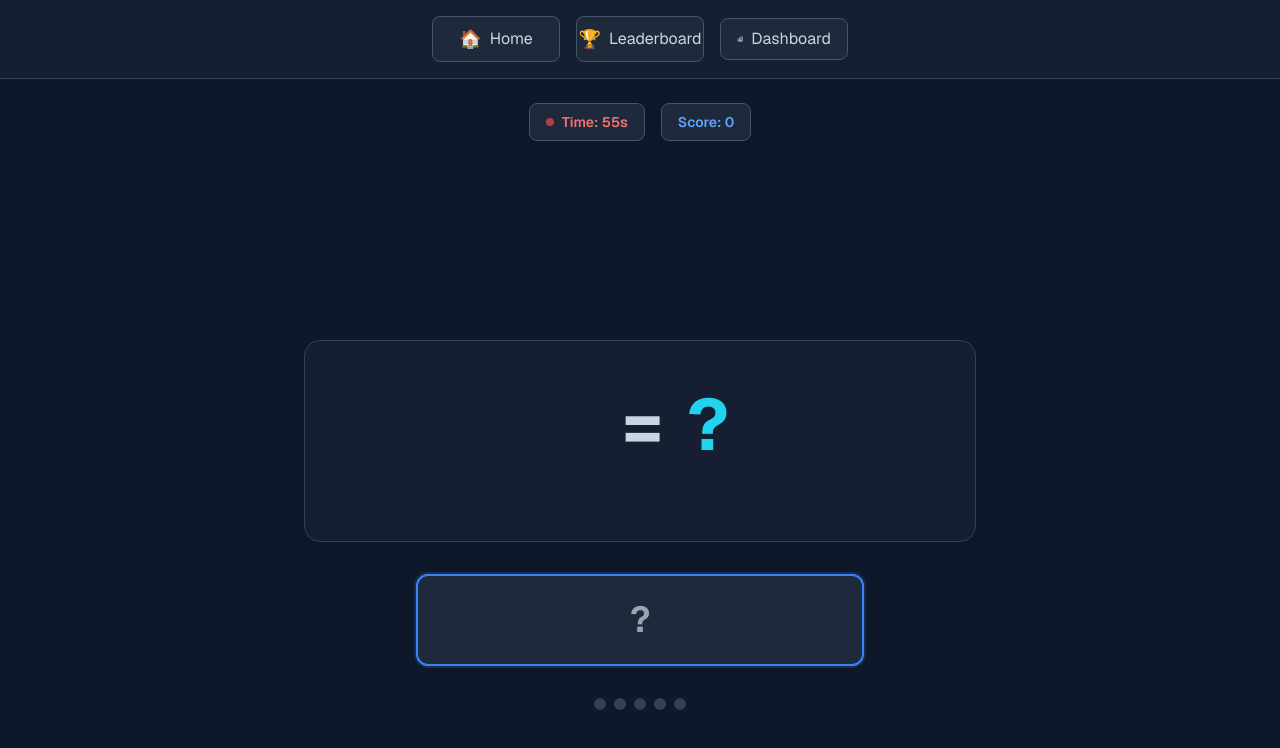
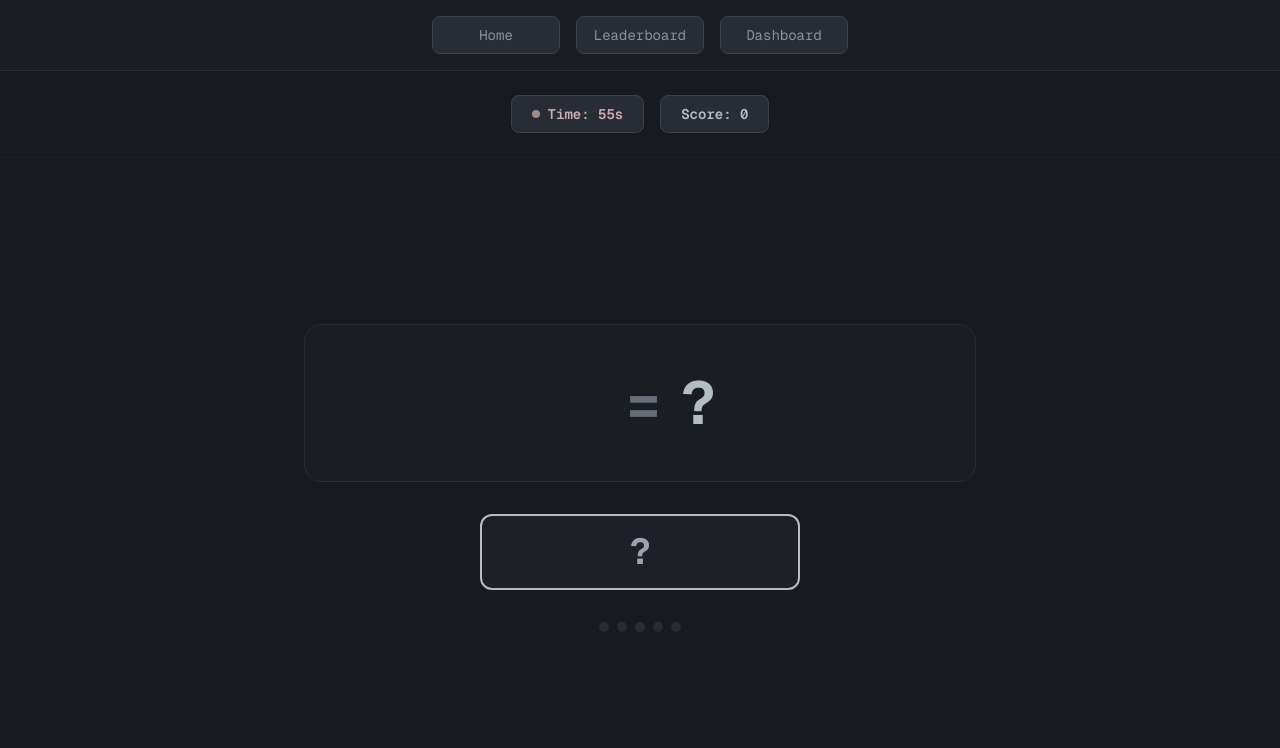
Before and after one commit to extouchtriangle/extouchmac, a Next.js app: page /game in a window 1280 px wide. Shown: the top 748 px of the page. Built offline with nearby package versions, Linux system fonts and the light colour scheme.

Commit message:
no brackets please

```diff
--- a/pages/game.tsx
+++ b/pages/game.tsx
@@ -1,11 +1,13 @@
 import { useState, useEffect, useRef } from "react";
 import { useRouter } from "next/router";
-import { Geist, Geist_Mono } from "next/font/google";
+// Import Geist Mono explicitly from Next.js font package
+import { Geist_Mono } from "next/font/google";
 import { createClient } from "@supabase/supabase-js";
 import { Range, OperationConfig, GameConfig, SpeechRecognition } from "../types";
 
-const geist = Geist({ subsets: ["latin"] });
-const geistMono = Geist_Mono({ subsets: ["latin"] });
+const geist = Geist_Mono({
+  subsets: ['latin'],
+});
 
 const createSupabaseClient = () => {
   const supabaseUrl = process.env.NEXT_PUBLIC_SUPABASE_URL;
@@ -128,33 +130,18 @@ export default function Game() {
       recognition.onresult = (event: any) => {
         for (let i = event.resultIndex; i < event.results.length; i++) {
           const result = event.results[i];
-          const transcript = result[0].transcript.trim();
+          const transcript = result.transcript.trim();
 
           const spokenNumber = parseSpokenNumber(transcript, !result.isFinal);
 
           if (result.isFinal) {
             setLastVoiceResult(transcript);
-
-            console.log('Voice recognition result (FINAL):', {
-              transcript,
-              spokenNumber,
-              currentAnswer: currentProblemRef.current?.answer,
-              gameActive: gameActiveRef.current,
-              voiceEnabled
-            });
           } else {
             setLastVoiceResult(transcript + '...');
-
-            console.log('Voice recognition result (INTERIM):', {
-              transcript,
-              spokenNumber,
-              currentAnswer: currentProblemRef.current?.answer
-            });
           }
 
           if (spokenNumber !== null && currentProblemRef.current && gameActiveRef.current) {
             if (spokenNumber === currentProblemRef.current.answer) {
-              console.log('Correct answer detected via voice!', result.isFinal ? '(FINAL)' : '(INTERIM)');
               setScore(scoreRef.current + 1);
               setCorrectAnswers(correctAnswersRef.current + 1);
               setTotalProblems(totalProblemsRef.current + 1);
@@ -269,47 +256,23 @@ export default function Game() {
     let lhs, rhs, answer, symbol;
 
     if (opName === "addition") {
-      lhs = randomInRange(
-        config.addition.range1.min,
-        config.addition.range1.max
-      );
-      rhs = randomInRange(
-        config.addition.range2!.min,
-        config.addition.range2!.max
-      );
+      lhs = randomInRange(config.addition.range1.min, config.addition.range1.max);
+      rhs = randomInRange(config.addition.range2!.min, config.addition.range2!.max);
       answer = lhs + rhs;
       symbol = "+";
     } else if (opName === "subtraction") {
-      rhs = randomInRange(
-        config.subtraction.range1.min,
-        config.subtraction.range1.max
-      );
-      answer = randomInRange(
-        config.subtraction.range2.min,
-        config.subtraction.range2.max
-      );
+      rhs = randomInRange(config.subtraction.range1.min, config.subtraction.range1.max);
+      answer = randomInRange(config.subtraction.range2.min, config.subtraction.range2.max);
       lhs = rhs + answer;
       symbol = "−";
     } else if (opName === "multiplication") {
-      lhs = randomInRange(
-        config.multiplication.range1.min,
-        config.multiplication.range1.max
-      );
-      rhs = randomInRange(
-        config.multiplication.range2!.min,
-        config.multiplication.range2!.max
-      );
+      lhs = randomInRange(config.multiplication.range1.min, config.multiplication.range1.max);
+      rhs = randomInRange(config.multiplication.range2!.min, config.multiplication.range2!.max);
       answer = lhs * rhs;
       symbol = "×";
     } else if (opName === "division") {
-      rhs = randomInRange(
-        config.division.range1.min,
-        config.division.range1.max
-      );
-      answer = randomInRange(
-        config.division.range2!.min,
-        config.division.range2!.max
-      );
+      rhs = randomInRange(config.division.range1.min, config.division.range1.max);
+      answer = randomInRange(config.division.range2!.min, config.division.range2!.max);
       lhs = rhs * answer;
       symbol = "÷";
     }
@@ -324,21 +287,6 @@ export default function Game() {
     setTimeLeft(duration);
     setCurrentProblem(generateProblem(config));
     setUserAnswer("");
-  };
-
-  const toggleVoiceRecognition = () => {
-    if (!recognitionRef.current) return;
-
-    if (voiceEnabled) {
-      recognitionRef.current.stop();
-      setVoiceEnabled(false);
-      setIsListening(false);
-    } else {
-      setVoiceEnabled(true);
-      if (gameActive) {
-        recognitionRef.current.start();
-      }
-    }
   };
 
   const handleSubmit = (e: React.FormEvent) => {
@@ -373,12 +321,8 @@ export default function Game() {
       setVoiceEnabled(false);
       setIsListening(false);
       (async () => {
-        console.log("Saving score to Supabase");
         const supabase = createSupabaseClient();
-        const {
-          data: { user },
-        } = await supabase.auth.getUser();
-        console.log("user", user?.user_metadata?.avatar_url, score);
+        const { data: { user } } = await supabase.auth.getUser();
         if (user) {
           await supabase.from("scores").insert([
             {
@@ -407,65 +351,55 @@ export default function Game() {
 
   if (!gameConfig) {
     return (
-      <div className="min-h-screen bg-gray-50 flex items-center justify-center">
-        Loading...
+      <div className={`min-h-screen bg-[#171a1e] flex items-center justify-center ${geist.className} antialiased`}>
+        <div className="animate-spin rounded-full h-16 w-16 border-b-2 border-[#b4bcc4]"></div>
       </div>
     );
   }
 
   return (
-    <div className={`min-h-screen bg-slate-900 text-white ${geist.className}`}>
+    <div className={`min-h-screen bg-[#171a1e] text-[#e0dcd4] ${geist.className} antialiased`}>
       {/* Header */}
-      <div className="bg-slate-800/50 backdrop-blur-sm border-b border-slate-700">
+      <div className="bg-[#1f2228]/50 backdrop-blur-sm border-b border-[#282c34]">
         <div className="container mx-auto px-6 py-4">
           <div className="flex justify-between items-center w-full">
-            {/* Left: Empty space */}
             <div></div>
-
-            {/* Middle: Navigation Links */}
             <div className="flex items-center space-x-4">
               <button
                 onClick={() => router.push("/")}
-                className="w-32 px-4 py-2 bg-slate-800 hover:bg-slate-700 text-slate-300 hover:text-white rounded-lg transition-all duration-200 flex items-center justify-center space-x-2 border border-slate-600 hover:border-slate-500"
+                className="w-32 px-4 py-2 bg-[#282c34] hover:bg-[#3d424a] text-[#8b919a] hover:text-[#e0dcd4] rounded-lg transition-colors text-sm flex items-center justify-center space-x-2 border border-[#3d424a] hover:border-[#515761]"
               >
-                <span className="text-lg">🏠</span>
                 <span>Home</span>
               </button>
               <button
                 onClick={() => router.push("/leaderboard")}
-                className="w-32 px-4 py-2 bg-slate-800 hover:bg-slate-700 text-slate-300 hover:text-white rounded-lg transition-all duration-200 flex items-center justify-center space-x-2 border border-slate-600 hover:border-slate-500"
+                className="w-32 px-4 py-2 bg-[#282c34] hover:bg-[#3d424a] text-[#8b919a] hover:text-[#e0dcd4] rounded-lg transition-colors text-sm flex items-center justify-center space-x-2 border border-[#3d424a] hover:border-[#515761]"
               >
-                <span className="text-lg">🏆</span>
                 <span>Leaderboard</span>
               </button>
               <button
                 onClick={() => router.push("/dashboard")}
-                className="w-32 px-4 py-2 bg-slate-800 hover:bg-slate-700 text-slate-300 hover:text-white rounded-lg transition-all duration-200 flex items-center justify-center space-x-2 border border-slate-600 hover:border-slate-500"
+                className="w-32 px-4 py-2 bg-[#282c34] hover:bg-[#3d424a] text-[#8b919a] hover:text-[#e0dcd4] rounded-lg transition-colors text-sm flex items-center justify-center space-x-2 border border-[#3d424a] hover:border-[#515761]"
               >
-                <svg className="w-5 h-5" fill="none" stroke="currentColor" viewBox="0 0 24 24">
-                  <path strokeLinecap="round" strokeLinejoin="round" strokeWidth={2} d="M9 19v-6a2 2 0 00-2-2H5a2 2 0 00-2 2v6a2 2 0 002 2h2a2 2 0 002-2zm0 0V9a2 2 0 012-2h2a2 2 0 012 2v10m-6 0a2 2 0 002 2h2a2 2 0 002-2m0 0V5a2 2 0 012-2h2a2 2 0 012 2v14a2 2 0 01-2 2h-2a2 2 0 01-2-2z" />
-                </svg>
                 <span>Dashboard</span>
               </button>
             </div>
-
-            {/* Right: Empty space */}
             <div></div>
           </div>
         </div>
       </div>
 
-      {/* Game Stats - separate section below header */}
+      {/* Game Stats */}
       {gameActive && (
-        <div className="border-slate-700">
+        <div className="border-b border-[#282c34]/30">
           <div className="container mx-auto px-6 py-6">
             <div className="flex justify-center items-center space-x-4">
-              <div className="flex items-center space-x-2 bg-slate-800 hover:bg-slate-700 rounded-lg px-4 py-2 border border-slate-600 transition-colors">
-                <div className="w-2 h-2 bg-red-500 rounded-full animate-pulse"></div>
-                <span className="text-sm font-semibold text-red-400">Time: {timeLeft}s</span>
+              <div className="flex items-center space-x-2 bg-[#282c34] rounded-lg px-5 py-2 border border-[#3d424a]">
+                <div className="w-2 h-2 bg-[#cdacac] rounded-full animate-pulse"></div>
+                <span className="text-sm font-semibold text-[#cdacac]">Time: {timeLeft}s</span>
               </div>
-              <div className="flex items-center space-x-2 bg-slate-800 hover:bg-slate-700 rounded-lg px-4 py-2 border border-slate-600 transition-colors">
-                <span className="text-sm font-semibold text-blue-400">Score: {score}</span>
+              <div className="flex items-center space-x-2 bg-[#282c34] rounded-lg px-5 py-2 border border-[#3d424a]">
+                <span className="text-sm font-semibold text-[#b4bcc4]">Score: {score}</span>
               </div>
             </div>
           </div>
@@ -473,82 +407,45 @@ export default function Game() {
       )}
 
       {/* Main game area */}
-      <div className="container mx-auto px-6 py-8 min-h-[calc(100vh-80px)] flex items-center justify-center">
+      <div className="container mx-auto px-6 py-8 min-h-[calc(100vh-160px)] flex items-center justify-center">
         <div className="max-w-2xl w-full">
-          {/* Voice controls */}
-          {/* <div className="mb-8 animate-slide-in-down">
-            <div className="flex items-center justify-center space-x-4">
-              <button
-                onClick={toggleVoiceRecognition}
-                className={`px-6 py-3 rounded-xl font-medium transition-all duration-200 flex items-center space-x-2 animate-zoom-in hover-bounce ${
-                  voiceEnabled
-                    ? isListening
-                      ? 'bg-red-500 hover:bg-red-600 text-white animate-pulse-glow'
-                      : 'bg-green-500 hover:bg-green-600 text-white'
-                    : 'bg-slate-700 hover:bg-slate-600 text-slate-300'
-                }`}
-                style={{ animationDelay: "0.2s" }}
-              >
-                <span className="text-lg animate-pulse">
-                  {voiceEnabled ? (isListening ? '🎤' : '🔇') : '🎤'}
-                </span>
-                <span>{voiceEnabled ? (isListening ? 'Listening...' : 'Voice On') : 'Voice Off'}</span>
-              </button>
-
-              {lastVoiceResult && (
-                <div className="bg-slate-800 rounded-lg px-4 py-2 text-sm text-slate-300 animate-bounce-in animate-shake">
-                  Heard: "{lastVoiceResult}"
-                </div>
-              )}
-            </div>
-
-            <p className="text-center text-slate-400 text-sm mt-2 animate-fade-in" style={{ animationDelay: "0.4s" }}>
-              {voiceEnabled
-                ? "Speak the answer to automatically advance!"
-                : "Click the microphone to enable voice recognition"
-              }
-            </p>
-          </div> */}
-
-          {/* Game content */}
           {gameActive && currentProblem ? (
             <div className="text-center">
               {/* Problem display */}
-              <div className="bg-slate-800/50 backdrop-blur-sm rounded-2xl p-12 mb-8 border border-slate-700">
-                <div className="text-6xl md:text-7xl font-bold mb-8">
-                  <span className="text-blue-400">{currentProblem.lhs}</span>
-                  <span className="mx-6 text-slate-300">{currentProblem.operation}</span>
-                  <span className="text-purple-400">{currentProblem.rhs}</span>
-                  <span className="mx-6 text-slate-300">=</span>
-                  <span className="text-cyan-400">?</span>
+              <div className="bg-[#1f2228]/50 backdrop-blur-sm rounded-2xl p-12 mb-8 border border-[#282c34]">
+                <div className="text-5xl md:text-6xl font-bold tracking-tight">
+                  <span className="text-[#e0dcd4]">{currentProblem.lhs}</span>
+                  <span className="mx-5 text-[#676d77]">{currentProblem.operation}</span>
+                  <span className="text-[#e0dcd4]">{currentProblem.rhs}</span>
+                  <span className="mx-5 text-[#676d77]">=</span>
+                  <span className="text-[#b4bcc4]">?</span>
                 </div>
               </div>
 
               {/* Answer input */}
               <form onSubmit={handleSubmit} className="mb-8">
-                <div className="relative max-w-md mx-auto">
+                <div className="relative max-w-xs mx-auto">
                   <input
                     type="text"
                     inputMode="numeric"
                     pattern="[0-9]*"
                     value={userAnswer}
                     onChange={handleAnswerChange}
-                    className={`w-full text-center text-4xl font-bold py-6 px-8 bg-slate-800 border-2 border-slate-600 rounded-xl focus:outline-none focus:border-blue-500 focus:ring-2 focus:ring-blue-500/20 transition-all duration-200 ${geistMono.className}`}
+                    className="w-full text-center text-4xl font-bold py-4 px-6 bg-[#1f2228]/80 border-2 border-[#3d424a] text-[#e0dcd4] rounded-xl focus:outline-none focus:border-[#b4bcc4] transition-all"
                     autoFocus
                     placeholder="?"
                   />
                 </div>
               </form>
 
-              {/* Progress indicator */}
-              <div className="flex justify-center space-x-2 animate-slide-in-up" style={{ animationDelay: "1.6s" }}>
+              {/* Progress indicator dots */}
+              <div className="flex justify-center space-x-2">
                 {[...Array(5)].map((_, i) => (
                   <div
                     key={i}
-                    className={`w-3 h-3 rounded-full transition-all duration-300 ${
-                      i < Math.min(score, 5) ? 'bg-green-500 animate-pulse-glow' : 'bg-slate-700'
+                    className={`w-2.5 h-2.5 rounded-full transition-all ${
+                      i < Math.min(score, 5) ? 'bg-[#b4bcc4]' : 'bg-[#282c34]'
                     }`}
-                    style={{ animationDelay: `${1.8 + i * 0.1}s` }}
                   />
                 ))}
               </div>
@@ -556,25 +453,23 @@ export default function Game() {
           ) : (
             /* Game over screen */
             <div className="text-center">
-              <div className="bg-slate-800/50 backdrop-blur-sm rounded-2xl p-12 border border-slate-700 animate-bounce-in">
-                <div className="text-6xl mb-6 animate-float-up">🎉</div>
-                <h2 className="text-4xl font-bold mb-6 bg-gradient-to-r from-blue-400 to-purple-400 bg-clip-text text-transparent animate-slide-in-up" style={{ animationDelay: "0.2s" }}>
+              <div className="bg-[#1f2228]/50 backdrop-blur-sm rounded-2xl p-12 border border-[#282c34]">
+                <div className="text-5xl mb-4">🎉</div>
+                <h2 className="text-3xl font-bold mb-4 text-[#e0dcd4]">
                   Game Over!
                 </h2>
-                <div className="text-6xl font-bold text-cyan-400 mb-8 animate-zoom-in animate-pulse-glow" style={{ animationDelay: "0.4s" }}>
+                <div className="text-6xl font-bold text-[#b4bcc4] mb-6">
                   {score}
                 </div>
-                <p className="text-slate-400 text-lg mb-8 animate-slide-in-up" style={{ animationDelay: "0.6s" }}>
+                <p className="text-[#8b919a] text-sm mb-8">
                   Great job! You completed {totalProblems} problems.
                 </p>
                 <button
                   onClick={() => router.push("/")}
-                  className="px-8 py-4 bg-gradient-to-r from-blue-500 to-purple-500 hover:from-blue-600 hover:to-purple-600 rounded-xl font-semibold text-lg transition-all duration-200 transform hover:scale-105 animate-zoom-in hover-bounce"
-                  style={{ animationDelay: "0.8s" }}
+                  className="px-10 py-3.5 bg-[#282c34] hover:bg-[#3d424a] border-2 border-[#b4bcc4] text-[#e0dcd4] rounded-xl font-bold text-sm transition-all shadow-md"
                 >
-                  <span className="flex items-center gap-2">
-                    <span className="animate-pulse">🎮</span>
-                    Play Again
+                  <span className="flex items-center gap-2 justify-center">
+                    <span>Play Again</span>
                   </span>
                 </button>
               </div>
```
